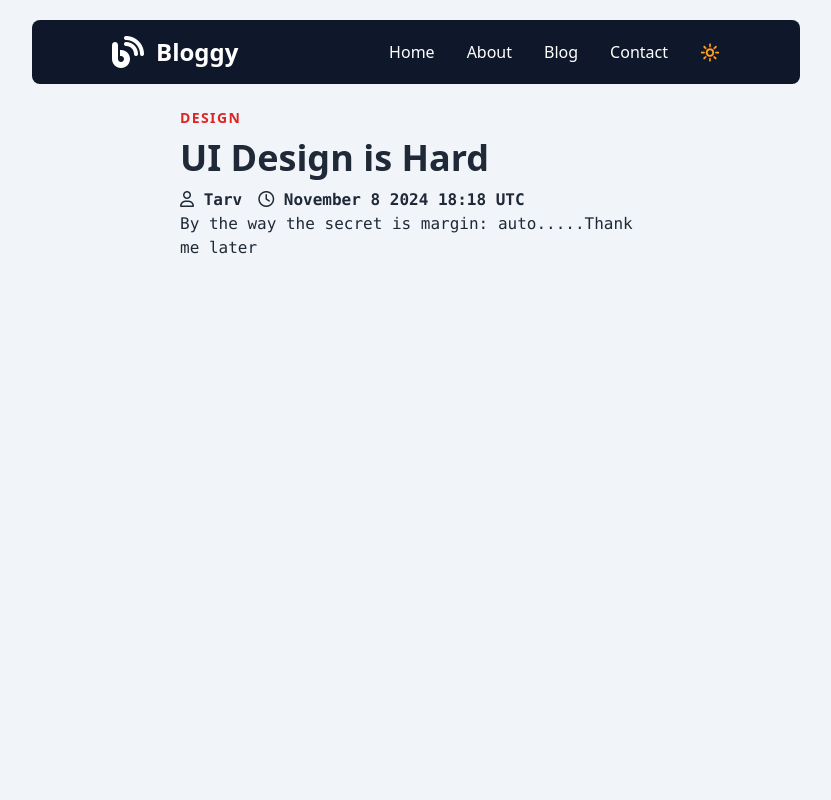
After one commit to Travcort/Blogzzly, a Django app: a page that uses templates/Post.html in a window 1280 px wide. The commit adds this page. Shown: the whole page, without its empty margins (224-1055 px from the left). Run offline with Django 5.2, Linux system fonts and the light colour scheme; data comes from the database, SQL or seed files in the repository; some libraries are stand-ins or nearby versions.

Commit message:
Single Post Page

```diff
--- a/blog/views.py
+++ b/blog/views.py
@@ -15,5 +15,5 @@ class BlogListView(generic.ListView):
 
 class BlogDetailedView(generic.DetailView):
     model = BlogPost
-    template_name = 'post.html'
+    template_name = 'Post.html'
     context_object_name = "post"
--- a/templates/Navbar.html
+++ b/templates/Navbar.html
@@ -1,4 +1,4 @@
-<nav class=" max-w-screen-md m-auto rounded-b-lg bg-slate-900 dark:bg-slate-100 text-white dark:text-black border-gray-200">
+<nav class="fixed top-5 left-0 right-0 z-50 max-w-screen-md m-auto rounded-lg bg-slate-900 dark:bg-slate-100 text-white dark:text-black border-gray-200">
     <div class="max-w-screen-sm flex flex-wrap items-center justify-between mx-auto p-4">
       <a href="{% url 'blog:home' %}" class="flex items-center space-x-3 rtl:space-x-reverse">
           <i class="fa-solid fa-blog fa-2xl"></i>
--- /dev/null
+++ b/templates/Post.html
@@ -0,0 +1,25 @@
+{% extends "base.html" %}
+
+{% block content %}
+
+    <div class="w-full md:w-2/5 mx-auto pt-14">
+        <div class="mx-5 my-3 text-sm">
+            <a href="" class=" text-red-600 font-bold uppercase tracking-widest">{{post.category}}</a>
+        </div>
+        <div class="w-full text-4xl px-5 font-bold leading-none">
+            {{post.title}}
+        </div>
+        <div class="flex gap-4 w-full font-semibold font-mono px-5 pt-3">
+            <p>
+                <i class="fa-regular fa-user"></i> {{post.author}}
+            </p>
+            <p>
+                <i class="fa-regular fa-clock"></i> {{post.created_at|date:"F j Y H:i"}} UTC
+            </p>
+        </div>
+        <div class="px-5 w-full font-mono mx-auto">
+            <p>{{post.content}}
+        </div>
+    </div>
+
+{% endblock content %}
--- a/templates/base.html
+++ b/templates/base.html
@@ -24,10 +24,12 @@
 
         <div class="min-h-screen overflow-hidden bg-slate-100 dark:bg-slate-900 text-gray-800 dark:text-gray-200">
             <div class="overflow-hidden">
-                <!-- NavBar -->
-                {% include './Navbar.html' %}
+                <div class='relative'>
+                    <!-- NavBar -->
+                    {% include './Navbar.html' %}
+                </div>
 
-                <div class="mx-auto mt-5">
+                <div class="mx-auto pt-10">
                     {% block content %}
                     {% endblock content %}
                 </div>
--- a/theme/static/css/dist/styles.css
+++ b/theme/static/css/dist/styles.css
@@ -799,6 +799,10 @@ select {
   position: static;
 }
 
+.fixed {
+  position: fixed;
+}
+
 .absolute {
   position: absolute;
 }
@@ -827,6 +831,18 @@ select {
   top: 0px;
 }
 
+.right-0 {
+  right: 0px;
+}
+
+.top-5 {
+  top: 1.25rem;
+}
+
+.top-10 {
+  top: 2.5rem;
+}
+
 .z-0 {
   z-index: 0;
 }
@@ -839,6 +855,10 @@ select {
   z-index: 40;
 }
 
+.z-50 {
+  z-index: 50;
+}
+
 .col-span-1 {
   grid-column: span 1 / span 1;
 }
@@ -849,6 +869,16 @@ select {
 
 .m-auto {
   margin: auto;
+}
+
+.mx-3 {
+  margin-left: 0.75rem;
+  margin-right: 0.75rem;
+}
+
+.mx-5 {
+  margin-left: 1.25rem;
+  margin-right: 1.25rem;
 }
 
 .mx-auto {
@@ -856,6 +886,16 @@ select {
   margin-right: auto;
 }
 
+.my-3 {
+  margin-top: 0.75rem;
+  margin-bottom: 0.75rem;
+}
+
+.my-5 {
+  margin-top: 1.25rem;
+  margin-bottom: 1.25rem;
+}
+
 .my-auto {
   margin-top: auto;
   margin-bottom: auto;
@@ -1170,6 +1224,11 @@ select {
   padding-right: 1rem;
 }
 
+.px-5 {
+  padding-left: 1.25rem;
+  padding-right: 1.25rem;
+}
+
 .px-7 {
   padding-left: 1.75rem;
   padding-right: 1.75rem;
@@ -1195,21 +1254,63 @@ select {
   padding-bottom: 0.5rem;
 }
 
+.py-3 {
+  padding-top: 0.75rem;
+  padding-bottom: 0.75rem;
+}
+
 .py-4 {
   padding-top: 1rem;
   padding-bottom: 1rem;
 }
 
+.py-5 {
+  padding-top: 1.25rem;
+  padding-bottom: 1.25rem;
+}
+
 .pb-20 {
   padding-bottom: 5rem;
 }
 
+.pb-5 {
+  padding-bottom: 1.25rem;
+}
+
+.pt-2 {
+  padding-top: 0.5rem;
+}
+
+.pt-3 {
+  padding-top: 0.75rem;
+}
+
+.pt-20 {
+  padding-top: 5rem;
+}
+
+.pt-16 {
+  padding-top: 4rem;
+}
+
+.pt-10 {
+  padding-top: 2.5rem;
+}
+
+.pt-14 {
+  padding-top: 3.5rem;
+}
+
 .text-center {
   text-align: center;
 }
 
 .font-serif {
   font-family: ui-serif, Georgia, Cambria, "Times New Roman", Times, serif;
+}
+
+.font-mono {
+  font-family: ui-monospace, SFMono-Regular, Menlo, Monaco, Consolas, "Liberation Mono", "Courier New", monospace;
 }
 
 .text-2xl {
@@ -1262,14 +1368,26 @@ select {
   font-weight: 600;
 }
 
+.font-thin {
+  font-weight: 100;
+}
+
 .uppercase {
   text-transform: uppercase;
 }
 
+.italic {
+  font-style: italic;
+}
+
 .leading-7 {
   line-height: 1.75rem;
 }
 
+.leading-none {
+  line-height: 1;
+}
+
 .leading-normal {
   line-height: 1.5;
 }
@@ -1300,39 +1413,39 @@ select {
   color: rgb(229 231 235 / var(--tw-text-opacity));
 }
 
+.text-gray-300 {
+  --tw-text-opacity: 1;
+  color: rgb(209 213 219 / var(--tw-text-opacity));
+}
+
+.text-gray-500 {
+  --tw-text-opacity: 1;
+  color: rgb(107 114 128 / var(--tw-text-opacity));
+}
+
 .text-gray-600 {
   --tw-text-opacity: 1;
   color: rgb(75 85 99 / var(--tw-text-opacity));
 }
 
+.text-gray-700 {
+  --tw-text-opacity: 1;
+  color: rgb(55 65 81 / var(--tw-text-opacity));
+}
+
 .text-gray-800 {
   --tw-text-opacity: 1;
   color: rgb(31 41 55 / var(--tw-text-opacity));
 }
 
+.text-red-600 {
+  --tw-text-opacity: 1;
+  color: rgb(220 38 38 / var(--tw-text-opacity));
+}
+
 .text-white {
   --tw-text-opacity: 1;
   color: rgb(255 255 255 / var(--tw-text-opacity));
-}
-
-.text-slate-900 {
-  --tw-text-opacity: 1;
-  color: rgb(15 23 42 / var(--tw-text-opacity));
-}
-
-.text-gray-900 {
-  --tw-text-opacity: 1;
-  color: rgb(17 24 39 / var(--tw-text-opacity));
-}
-
-.text-gray-400 {
-  --tw-text-opacity: 1;
-  color: rgb(156 163 175 / var(--tw-text-opacity));
-}
-
-.text-gray-300 {
-  --tw-text-opacity: 1;
-  color: rgb(209 213 219 / var(--tw-text-opacity));
 }
 
 .opacity-10 {
@@ -1583,6 +1640,10 @@ select {
 
   .md\:hidden {
     display: none;
+  }
+
+  .md\:w-2\/5 {
+    width: 40%;
   }
 
   .md\:w-auto {
```
Also changed, not shown: other parts of theme/static/css/dist/styles.css (+82 -123 lines), templates/Blog.html (+3 -20 lines).
